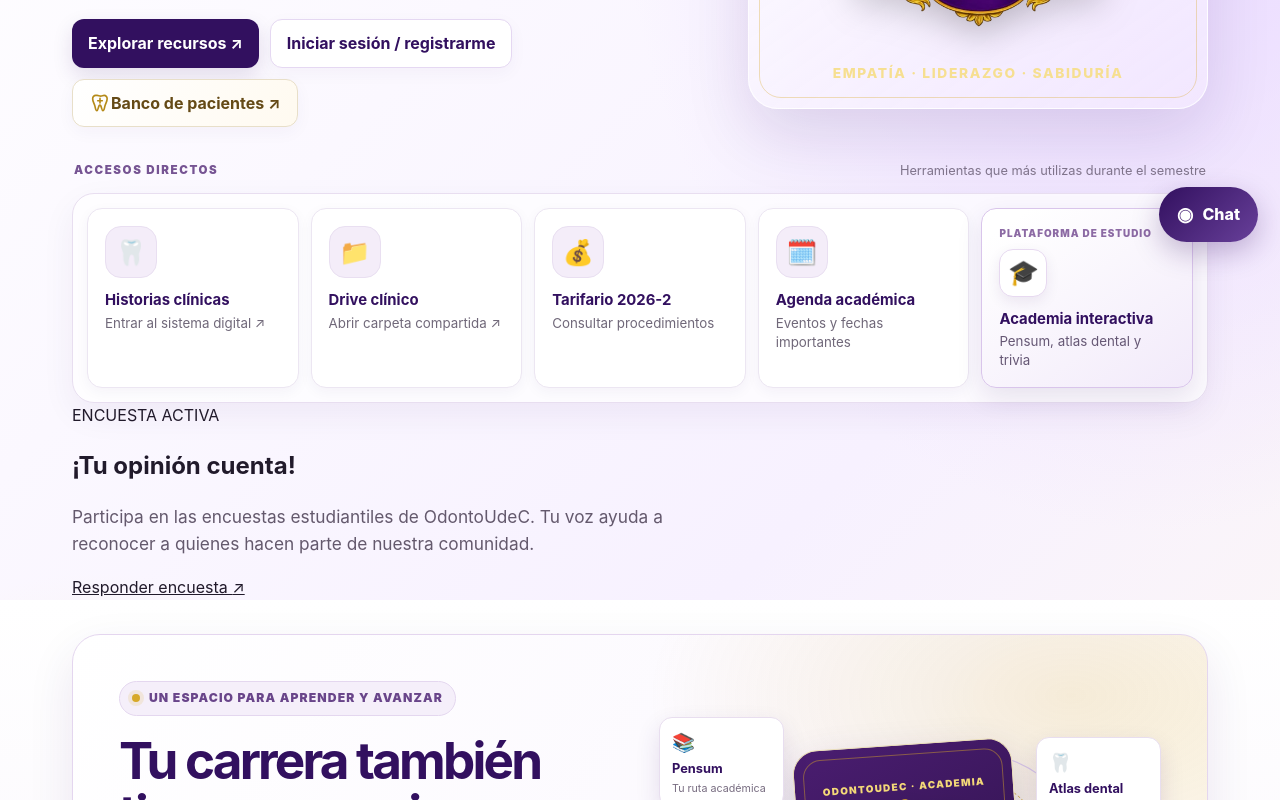
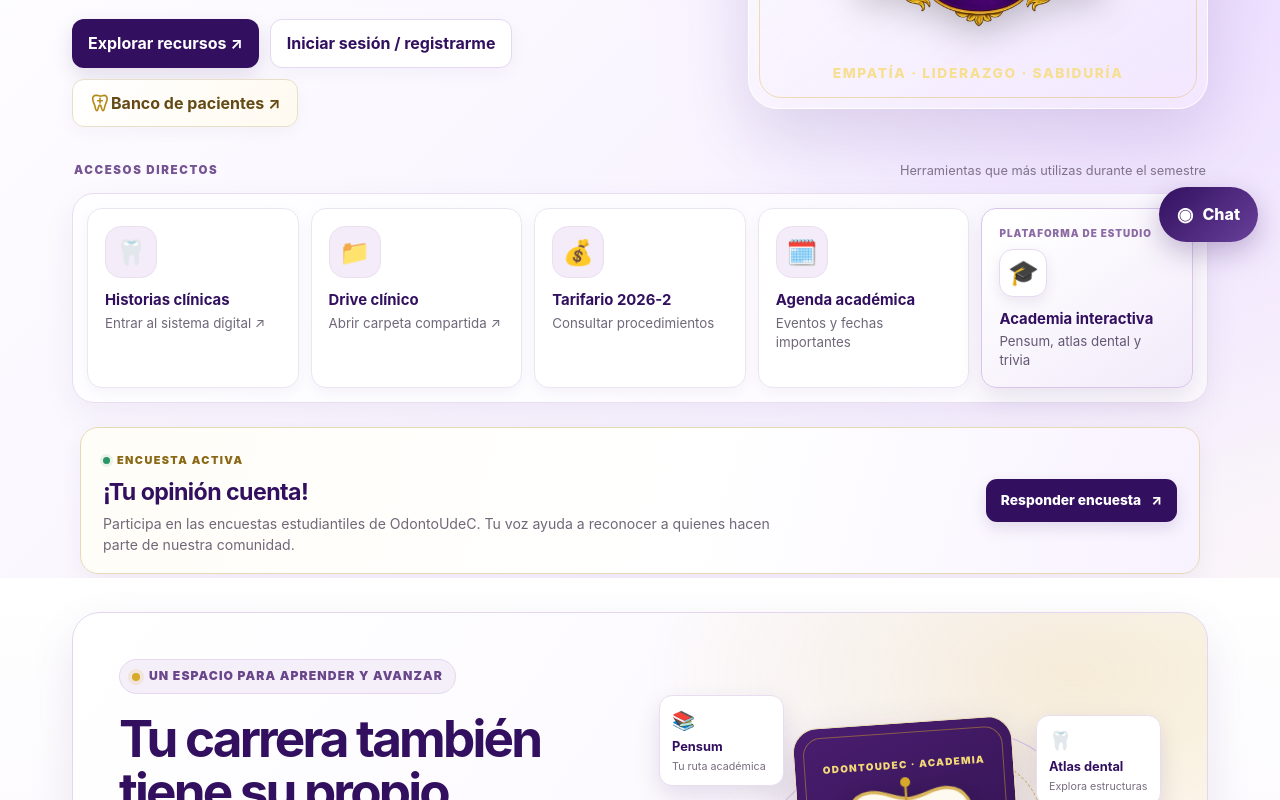
Before and after one commit to AndresYepez23/odontoudec, a plain HTML site: page index.html in a window 1280 px wide. Shown: the part 470-1270 px from the top of the page. Drawn offline with nearby package versions, Linux system fonts and the light colour scheme; no server answers.

Commit message:
Style compact student survey invitation

```diff
--- a/enhancements.css
+++ b/enhancements.css
@@ -29,3 +29,9 @@
 .hero .quick small{display:block;line-height:1.4}
 @media(max-width:980px){.hero .quick-grid{grid-template-columns:repeat(3,minmax(0,1fr))}}
 @media(max-width:700px){.quick-access-heading{align-items:flex-start;flex-direction:column;gap:3px;margin-top:25px}.hero .quick-grid{grid-template-columns:repeat(2,minmax(0,1fr));padding:10px;gap:9px;border-radius:17px}.hero .quick{min-height:130px;padding:13px}}
+
+
+/* Invitación compacta a la encuesta activa */
+.survey-invite{display:flex;align-items:center;justify-content:space-between;gap:22px;margin:24px auto 4px;padding:18px 22px;max-width:1120px;border:1px solid #e7d9b6;border-radius:18px;background:linear-gradient(105deg,#fffdf7 0%,#fff 55%,#f8f2ff 100%);box-shadow:0 8px 24px rgba(50,16,95,.055)}
+.survey-invite-copy{min-width:0}.survey-invite-kicker{display:inline-flex;align-items:center;gap:7px;color:#8a6815;font-size:.68rem;font-weight:900;letter-spacing:.13em}.survey-invite-kicker i{width:7px;height:7px;border-radius:50%;background:#2c9467;box-shadow:0 0 0 3px #2c94671a}.survey-invite h2{margin:5px 0 3px;color:#32105f;font-size:clamp(1.15rem,2.5vw,1.45rem);letter-spacing:-.025em}.survey-invite p{margin:0;color:#706879;font-size:.88rem;line-height:1.45;max-width:700px}.survey-invite-link{flex:none;display:inline-flex;align-items:center;gap:10px;padding:11px 15px;border-radius:11px;background:#32105f;color:#fff;text-decoration:none;font-size:.86rem;font-weight:800;box-shadow:0 6px 16px #32105f20;transition:transform .18s,background .18s}.survey-invite-link:hover{background:#54218b;transform:translateY(-1px)}
+@media(max-width:620px){.survey-invite{align-items:flex-start;flex-direction:column;gap:12px;margin:18px 0 2px;padding:16px;border-radius:15px}.survey-invite-link{width:100%;justify-content:center}}
```
